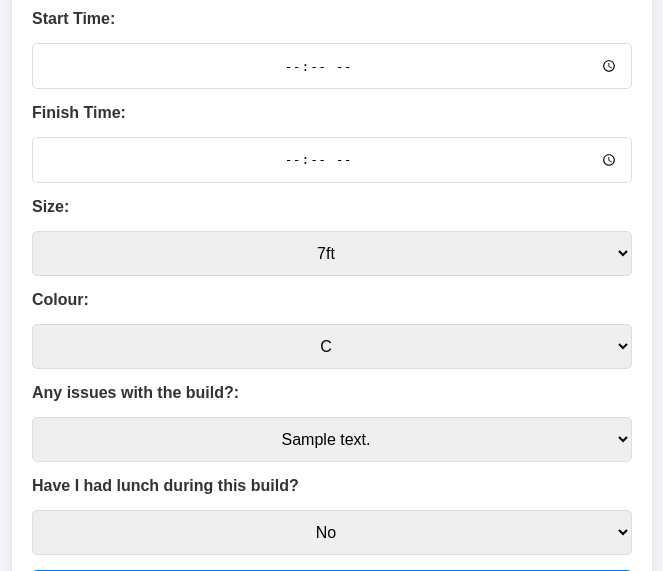
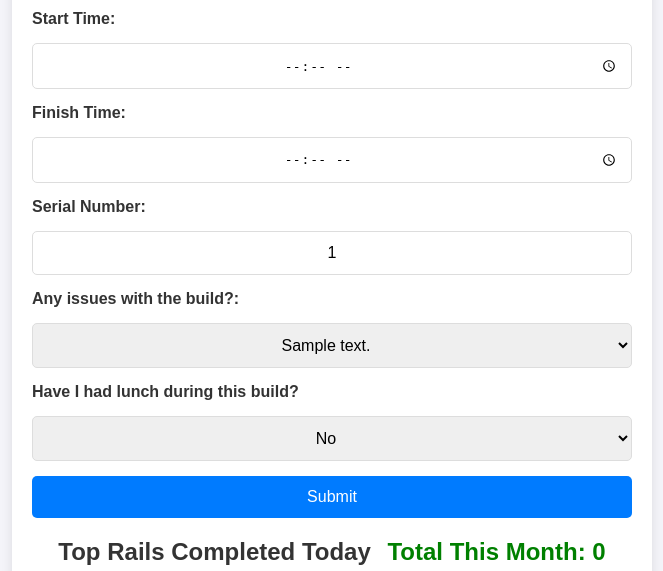
Before and after one commit to Bitcade1/Pooltracker, a Flask app: page /top_rails in a window 1280 px wide. Shown: the part 386-957 px from the top of the page, without its empty margins (308-971 px from the left). Run offline with Flask 3, Linux system fonts and the light colour scheme; the visitor is signed in with stand-in values (Sample User, id 1); tables that the repository leaves empty hold one stand-in row (values such as "Sample post").

Commit message:
Update top_rails.html

```diff
--- a/templates/top_rails.html
+++ b/templates/top_rails.html
@@ -166,21 +166,8 @@
       <label for="finish_time">Finish Time:</label>
       <input type="time" id="finish_time" name="finish_time" value="{{ current_time }}" required>
 
-      <!-- New dropdown for Size -->
-      <label for="size">Size:</label>
-      <select name="size" id="size" required>
-        <option value="7ft">7ft</option>
-        <option value="6ft">6ft</option>
-      </select>
-
-      <!-- New dropdown for Colour -->
-      <label for="color">Colour:</label>
-      <select name="color" id="color" required>
-        <option value="C">C</option>
-        <option value="O">O</option>
-        <option value="GO">GO</option>
-        <option value="G">G</option>
-      </select>
+      <label for="serial_number">Serial Number:</label>
+      <input type="text" id="serial_number" name="serial_number" required placeholder="Enter serial number" value="{{ next_serial_number }}">
 
       <label for="issue">Any issues with the build?:</label>
       <select name="issue" id="issue" required>
```
